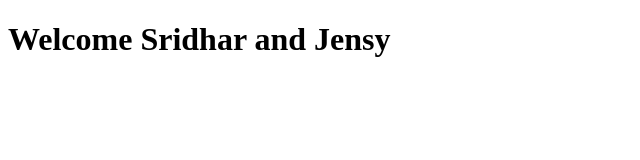
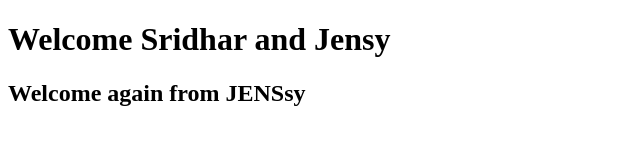
Before and after one commit to Surajsrini123/first, a plain HTML site: page index.html in a window 1280 px wide. Shown: the whole page, without its empty margins (0-640 px from the left). Drawn offline with Linux system fonts and the light colour scheme.

Commit message:
changes from Jensy

```diff
--- a/index.html
+++ b/index.html
@@ -7,5 +7,6 @@
 </head>
 <body>
     <h1>Welcome Sridhar and Jensy</h1>
+    <h2>Welcome again from JENSsy</h2>
 </body>
 </html>
```
